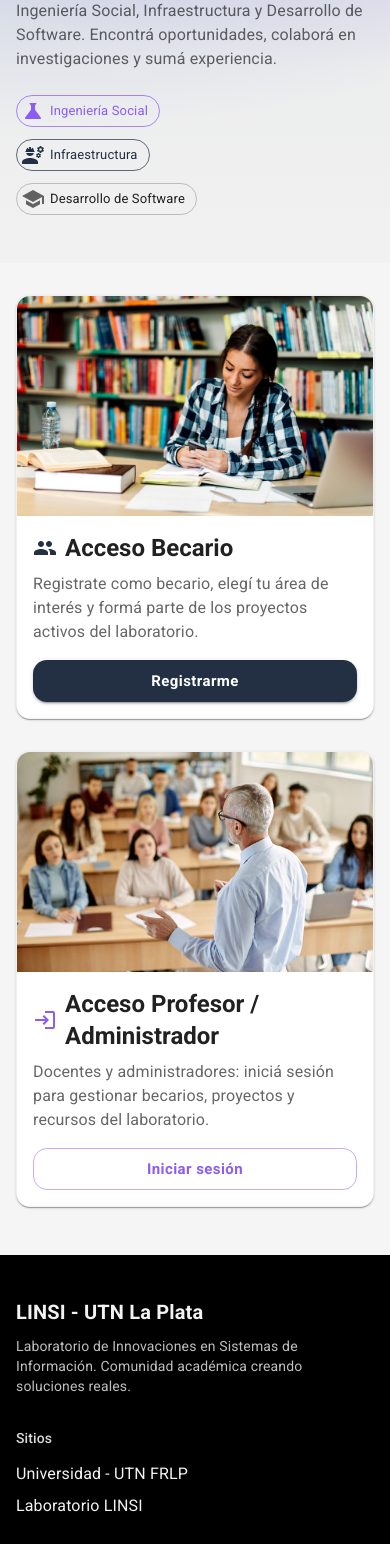
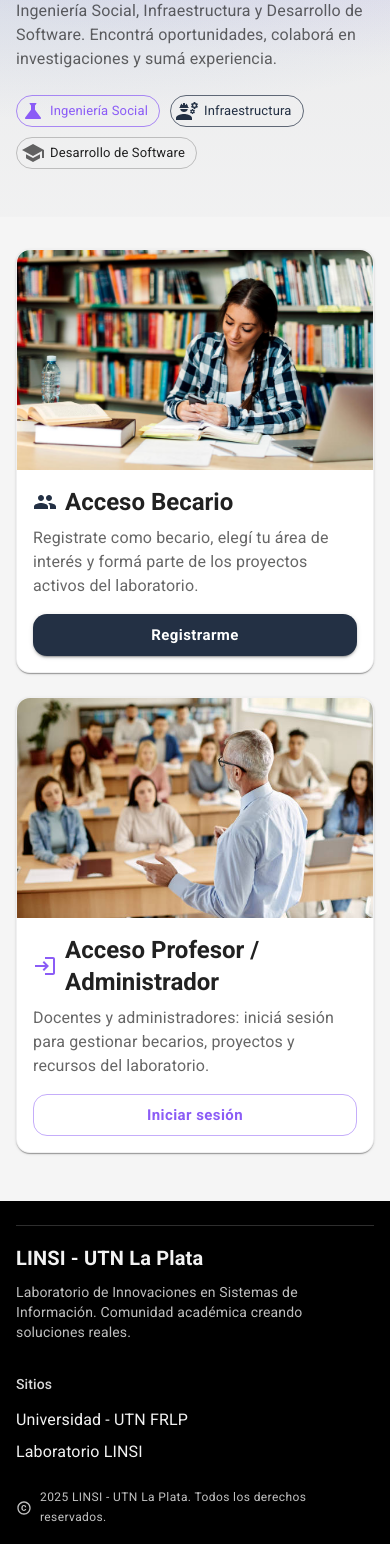
Before and after one commit to JoseLlontop/gestion-usuarios-laboratorio, a React (Create React App) app: page / in a window 390 px wide. Shown: the part 360-1904 px from the top of the page. Built offline with nearby package versions, Linux system fonts and the light colour scheme; no server answers; the database is empty.

Commit message:
Se agrego un diseño responsive a la pagina principal

```diff
--- a/src/components/layout/MainLayout.tsx
+++ b/src/components/layout/MainLayout.tsx
@@ -28,9 +28,11 @@ const MainLayout = () => {
           component="main"
           sx={{
             flexGrow: 1,
-            width: { xs: "100%", md: `calc(100% - ${sizeConfigs.sidebar.width})` },
+            width: "100%", // <- ocupar todo el ancho y dejar el margen a la izquierda en md+
+            ml: { md: sizeConfigs.sidebar.width }, // <- desplaza el main para no quedar bajo la sidebar
             minHeight: "100vh",
             bgcolor: colorConfigs.mainBg,
+            p: 0,
           }}
         >
           <Outlet />
--- a/src/pages/home/HomePage.tsx
+++ b/src/pages/home/HomePage.tsx
@@ -1,5 +1,5 @@
 import * as React from "react";
-import { Link as RouterLink } from 'react-router-dom';
+import { Link as RouterLink } from "react-router-dom";
 import {
   ThemeProvider,
   createTheme,
@@ -31,64 +31,52 @@ import {
   Copyright as CopyrightIcon,
 } from "@mui/icons-material";
 
-import assets from '../../assets'; // mantén la ruta que ya usa tu proyecto
-import ModalNuevoBecario from '../../components/becario/ModalNuevoBecario';
-import { Becario } from '../../models/types';
-import { show_alerta } from '../../helpers/funcionSweetAlert';
-import { createBecario as svcCreateBecario } from '../../services/becarios';
-import { mapAppToSvc, removeUndefined } from '../../utils/mappers';
+import assets from "../../assets";
+import ModalNuevoBecario from "../../components/becario/ModalNuevoBecario";
+import { Becario } from "../../models/types";
+import { show_alerta } from "../../helpers/funcionSweetAlert";
+import { createBecario as svcCreateBecario } from "../../services/becarios";
+import { mapAppToSvc, removeUndefined } from "../../utils/mappers";
 
 const theme = createTheme({
   palette: {
-    mode: 'light',
-    primary: { main: '#233044' }, // teal
-    secondary: { main: '#8b5cf6' }, // violet
-    background: { default: '#fbfbfd' },
+    mode: "light",
+    primary: { main: "#233044" },
+    secondary: { main: "#8b5cf6" },
+    background: { default: "#fbfbfd" },
   },
   shape: { borderRadius: 14 },
   components: {
     MuiButton: {
-      styleOverrides: {
-        root: {
-          textTransform: 'none',
-          fontWeight: 700,
-        },
-      },
+      styleOverrides: { root: { textTransform: "none", fontWeight: 700 } },
     },
     MuiCard: {
-      styleOverrides: {
-        root: {
-          border: '1px solid rgba(2,6,23,0.06)',
-        },
-      },
+      styleOverrides: { root: { border: "1px solid rgba(2,6,23,0.06)" } },
     },
   },
 });
 
 export default function HomePage() {
   const [openModal, setOpenModal] = React.useState(false);
-  const [snackbar, setSnackbar] = React.useState<{ open: boolean; message: string; severity: 'success' | 'error' | 'info' | 'warning' }>(
-    { open: false, message: '', severity: 'success' }
-  );
+  const [snackbar, setSnackbar] = React.useState<{
+    open: boolean;
+    message: string;
+    severity: "success" | "error" | "info" | "warning";
+  }>({ open: false, message: "", severity: "success" });
 
-  const mdUp = useMediaQuery(theme.breakpoints.up('md'));
+  const mdUp = useMediaQuery(theme.breakpoints.up("md"));
 
   const handleSaveBecario = async (becario: Becario) => {
     try {
-      // mapeo del objeto UI al formato que espera el service (igual que admin)
       const svcObj = mapAppToSvc(becario);
       const payload = removeUndefined(svcObj);
-
-      // Esperamos la creación — si falla va al catch
       const newId = await svcCreateBecario(payload);
-      console.log('Becario creado con id:', newId);
-
-      show_alerta('Becario registrado con éxito', 'success')
-      // Notificar y cerrar modal *solo si OK*
+      console.log("Becario creado con id:", newId);
+      show_alerta("Becario registrado con éxito", "success");
       setOpenModal(false);
     } catch (e) {
-      console.error('Error creando becario desde home:', e);
-      show_alerta('Error al registrar el becario', 'error');
+      console.error("Error creando becario desde home:", e);
+      show_alerta("Error al registrar el becario", "error");
     }
   };
 
@@ -96,16 +84,14 @@ export default function HomePage() {
     <ThemeProvider theme={theme}>
       <CssBaseline />
 
-      {/* HERO */}
+      {/* HEADER — ahora se comporta como el contenido principal (nunca se mete bajo el sidebar) */}
       <Box
         component="header"
         sx={{
-          position: 'relative',
-          overflow: 'hidden',
-          width: '100vw',
-          left: '50%',
-          transform: 'translateX(-50%)',
-          boxSizing: 'border-box',
+          position: "relative",
+          overflow: "hidden",
+          width: "100%",
+          boxSizing: "border-box",
           py: { xs: 6, md: 10 },
           mb: { xs: 4, md: 6 },
           background: `
@@ -113,19 +99,11 @@ export default function HomePage() {
             radial-gradient(680px 300px at 92% 12%, rgba(139,92,246,0.22), transparent),
             linear-gradient(180deg, rgba(35,48,68,0.08), rgba(35,48,68,0.02))
           `,
-          backgroundRepeat: 'no-repeat',
-          backgroundPosition: 'center',
+          backgroundRepeat: "no-repeat",
+          backgroundPosition: "center",
         }}
       >
-        <Container
-          maxWidth="lg"
-          disableGutters
-          sx={{
-            px: { xs: 2, md: 3 },
-            py: 0,           // elimina el padding vertical
-            border: 'none',
-          }}
-        >
+        <Container maxWidth="xl" disableGutters sx={{ px: { xs: 2, md: 4 } }}>
           <Stack direction="row" spacing={1} alignItems="center" sx={{ mb: 2 }}>
             <RocketIcon color="primary" />
             <Typography variant="overline" color="text.secondary">
@@ -134,64 +112,54 @@ export default function HomePage() {
           </Stack>
 
           <Typography
-            variant={mdUp ? 'h3' : 'h4'}
+            variant={mdUp ? "h3" : "h4"}
             component="h1"
             sx={{ fontWeight: 800, lineHeight: 1.05, mb: 2 }}
           >
             Laboratorio de Innovaciones en Sistemas de Información
           </Typography>
 
-          <Typography
-            variant="body1"
-            color="text.secondary"
-            sx={{ maxWidth: 920, mb: 3 }}
-          >
-            Espacio académico donde estudiantes y docentes impulsan proyectos reales
-            en Ingeniería Social, Infraestructura y Desarrollo de Software. Encontrá
-            oportunidades, colaborá en investigaciones y sumá experiencia.
+          <Typography variant="body1" color="text.secondary" sx={{ maxWidth: 920, mb: 3 }}>
+            Espacio académico donde estudiantes y docentes impulsan proyectos reales en Ingeniería
+            Social, Infraestructura y Desarrollo de Software. Encontrá oportunidades, colaborá en
+            investigaciones y sumá experiencia.
           </Typography>
 
-          <Stack
-            direction={{ xs: 'column', sm: 'row' }}
-            spacing={1.5}
-            sx={{ alignItems: 'flex-start' }}
-          >
-            <Chip
-              icon={<ScienceIcon />}
-              label="Ingeniería Social"
-              color="secondary"
-              variant="outlined"
-              sx={{ mr: 1 }}
-            />
-            <Chip
-              icon={<EngineeringIcon />}
-              label="Infraestructura"
-              color="primary"
-              variant="outlined"
-              sx={{ mr: 1 }}
-            />
-            <Chip
-              icon={<SchoolIcon />}
-              label="Desarrollo de Software"
-              variant="outlined"
-              sx={{ mr: 1 }}
-            />
+          {/* Chips responsivos */}
+          <Stack direction="row" useFlexGap flexWrap="wrap" sx={{ gap: 1.25 }}>
+            <Chip icon={<ScienceIcon />} label="Ingeniería Social" color="secondary" variant="outlined" />
+            <Chip icon={<EngineeringIcon />} label="Infraestructura" color="primary" variant="outlined" />
+            <Chip icon={<SchoolIcon />} label="Desarrollo de Software" variant="outlined" />
           </Stack>
         </Container>
       </Box>
 
-      <Container maxWidth="lg" sx={{ border: 'none' }}>
-        {/* Cards principales */}
-        <Grid container spacing={4}>
+      {/* BLOQUES PRINCIPALES */}
+      <Container maxWidth="xl" sx={{ px: { xs: 2, md: 4 }, pb: { xs: 4, md: 6 } }}>
+        <Grid
+          container
+          columns={12}
+          columnSpacing={{ xs: 0, sm: 3, md: 5, lg: 6 }}
+          rowSpacing={{ xs: 3, sm: 3, md: 4 }}
+          alignItems="stretch"
+        >
           <Grid item xs={12} md={6}>
-            <Card sx={{ height: '100%', display: 'flex', flexDirection: 'column', transition: 'transform .18s ease', '&:hover': { transform: 'translateY(-6px)' } }}>
-              <CardActionArea onClick={() => setOpenModal(true)} sx={{ display: 'block' }}>
+            <Card
+              sx={{
+                height: "100%",
+                display: "flex",
+                flexDirection: "column",
+                transition: "transform .18s ease",
+                "&:hover": { transform: "translateY(-6px)" },
+              }}
+            >
+              <CardActionArea onClick={() => setOpenModal(true)} sx={{ display: "block" }}>
                 <CardMedia
                   component="img"
                   height="220"
-                  image={assets?.images?.imagen_becario ?? '/placeholder-becario.png'}
+                  image={assets?.images?.imagen_becario ?? "/placeholder-becario.png"}
                   alt="Acceso Becario"
-                  sx={{ objectFit: 'cover' }}
+                  sx={{ objectFit: "cover" }}
                 />
                 <CardContent sx={{ pb: 0 }}>
                   <Stack direction="row" spacing={1} alignItems="center" sx={{ mb: 1 }}>
@@ -201,7 +169,8 @@ export default function HomePage() {
                     </Typography>
                   </Stack>
                   <Typography variant="body1" color="text.secondary">
-                    Registrate como becario, elegí tu área de interés y formá parte de los proyectos activos del laboratorio.
+                    Registrate como becario, elegí tu área de interés y formá parte de los proyectos
+                    activos del laboratorio.
                   </Typography>
                 </CardContent>
               </CardActionArea>
@@ -214,14 +183,22 @@ export default function HomePage() {
           </Grid>
 
           <Grid item xs={12} md={6}>
-            <Card sx={{ height: '100%', display: 'flex', flexDirection: 'column', transition: 'transform .18s ease', '&:hover': { transform: 'translateY(-6px)' } }}>
+            <Card
+              sx={{
+                height: "100%",
+                display: "flex",
+                flexDirection: "column",
+                transition: "transform .18s ease",
+                "&:hover": { transform: "translateY(-6px)" },
+              }}
+            >
               <CardActionArea component={RouterLink} to="/login-profesor">
                 <CardMedia
                   component="img"
                   height="220"
-                  image={assets?.images?.imagen_profesor ?? '/placeholder-profesor.png'}
+                  image={assets?.images?.imagen_profesor ?? "/placeholder-profesor.png"}
                   alt="Acceso Profesor"
-                  sx={{ objectFit: 'cover' }}
+                  sx={{ objectFit: "cover" }}
                 />
                 <CardContent sx={{ pb: 0 }}>
                   <Stack direction="row" spacing={1} alignItems="center" sx={{ mb: 1 }}>
@@ -231,7 +208,8 @@ export default function HomePage() {
                     </Typography>
                   </Stack>
                   <Typography variant="body1" color="text.secondary">
-                    Docentes y administradores: iniciá sesión para gestionar becarios, proyectos y recursos del laboratorio.
+                    Docentes y administradores: iniciá sesión para gestionar becarios, proyectos y
+                    recursos del laboratorio.
                   </Typography>
                 </CardContent>
               </CardActionArea>
@@ -243,30 +221,32 @@ export default function HomePage() {
             </Card>
           </Grid>
         </Grid>
+      </Container>
 
-        {/* Footer */}
-        <Box component="footer" sx={{
-          width: '100vw',
-          position: 'relative',
-          left: '50%',
-          right: '50%',
-          marginLeft: '-50vw',
-          marginRight: '-50vw',
+      {/* FOOTER — igual que el contenido principal (no se mete bajo el sidebar) */}
+      <Box
+        component="footer"
+        sx={{
+          position: "relative",
+          width: "100%",
           py: { xs: 3, md: 3 },
-          mt: 6,
-          bgcolor: '#000000',
-          color: 'rgba(255,255,255,0.95)'
-        }}>
-          <Container maxWidth="lg" sx={{ px: { xs: 2, md: 3 } }}>
-            <Divider sx={{ mb: 2 }} />
+          mt: { xs: 2, md: 3 },
+          bgcolor: "#000",
+          color: "rgba(255,255,255,0.95)",
+          boxSizing: "border-box",
+          overflowX: "clip",
+        }}
+      >
+        <Container maxWidth="xl" disableGutters sx={{ px: { xs: 2, md: 4 } }}>
+          <Divider sx={{ mb: 2, borderColor: "rgba(255,255,255,0.18)" }} />
 
           <Grid container spacing={4} alignItems="flex-start">
             <Grid item xs={12} md={8}>
               <Stack spacing={1}>
-                  <Typography variant="h6" sx={{ fontWeight: 800, color: 'inherit' }}>
+                <Typography variant="h6" sx={{ fontWeight: 800, color: "inherit" }}>
                   LINSI - UTN La Plata
                 </Typography>
-                  <Typography variant="body2" sx={{ color: 'rgba(255,255,255,0.75)' }}>
+                <Typography variant="body2" sx={{ color: "rgba(255,255,255,0.75)" }}>
                   Laboratorio de Innovaciones en Sistemas de Información. Comunidad académica creando soluciones reales.
                 </Typography>
               </Stack>
@@ -277,10 +257,10 @@ export default function HomePage() {
                 Sitios
               </Typography>
               <Stack spacing={1}>
-                  <a href="https://www.frlp.utn.edu.ar" target="_blank" rel="noopener noreferrer" style={{ color: 'inherit', textDecoration: 'none' }}>
+                <a href="https://www.frlp.utn.edu.ar" target="_blank" rel="noopener noreferrer" style={{ color: "inherit", textDecoration: "none" }}>
                   Universidad - UTN FRLP
                 </a>
-                  <a href="http://www.linsi.edu.ar" target="_blank" rel="noopener noreferrer" style={{ color: 'inherit', textDecoration: 'none' }}>
+                <a href="http://www.linsi.edu.ar" target="_blank" rel="noopener noreferrer" style={{ color: "inherit", textDecoration: "none" }}>
                   Laboratorio LINSI
                 </a>
               </Stack>
@@ -289,21 +269,37 @@ export default function HomePage() {
 
           <Stack direction="row" gap={1} alignItems="center" sx={{ mt: 3, opacity: 0.8 }}>
             <CopyrightIcon sx={{ fontSize: 16 }} />
-              <Typography variant="caption">{new Date().getFullYear()} LINSI - UTN La Plata. Todos los derechos reservados.</Typography>
+            <Typography variant="caption">
+              {new Date().getFullYear()} LINSI - UTN La Plata. Todos los derechos reservados.
+            </Typography>
           </Stack>
         </Container>
       </Box>
 
       {/* Modal */}
-        <ModalNuevoBecario open={openModal} onClose={() => setOpenModal(false)} onSave={handleSaveBecario} becario={null} />
+      <ModalNuevoBecario
+        open={openModal}
+        onClose={() => setOpenModal(false)}
+        onSave={handleSaveBecario}
+        becario={null}
+      />
 
       {/* Snackbar */}
-        <Snackbar open={snackbar.open} autoHideDuration={2800} onClose={() => setSnackbar(s => ({ ...s, open: false }))} anchorOrigin={{ vertical: 'bottom', horizontal: 'center' }}>
-          <Alert onClose={() => setSnackbar(s => ({ ...s, open: false }))} severity={snackbar.severity} variant="filled" sx={{ width: '100%' }}>
+      <Snackbar
+        open={snackbar.open}
+        autoHideDuration={2800}
+        onClose={() => setSnackbar((s) => ({ ...s, open: false }))}
+        anchorOrigin={{ vertical: "bottom", horizontal: "center" }}
+      >
+        <Alert
+          onClose={() => setSnackbar((s) => ({ ...s, open: false }))}
+          severity={snackbar.severity}
+          variant="filled"
+          sx={{ width: "100%" }}
+        >
           {snackbar.message}
         </Alert>
       </Snackbar>
-      </Container>
     </ThemeProvider>
   );
 }
```
Lines whose indentation alone changed are shown as unchanged.
